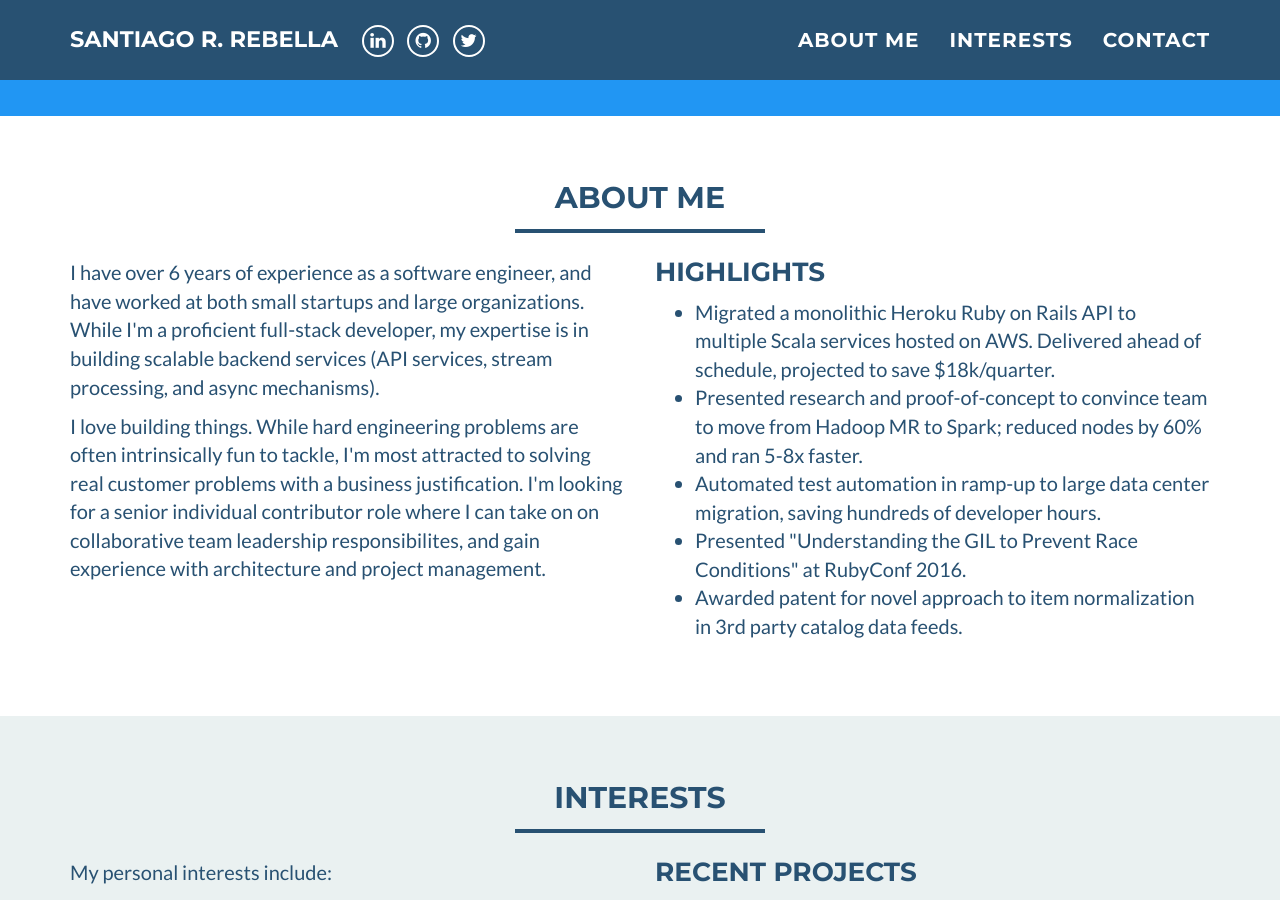
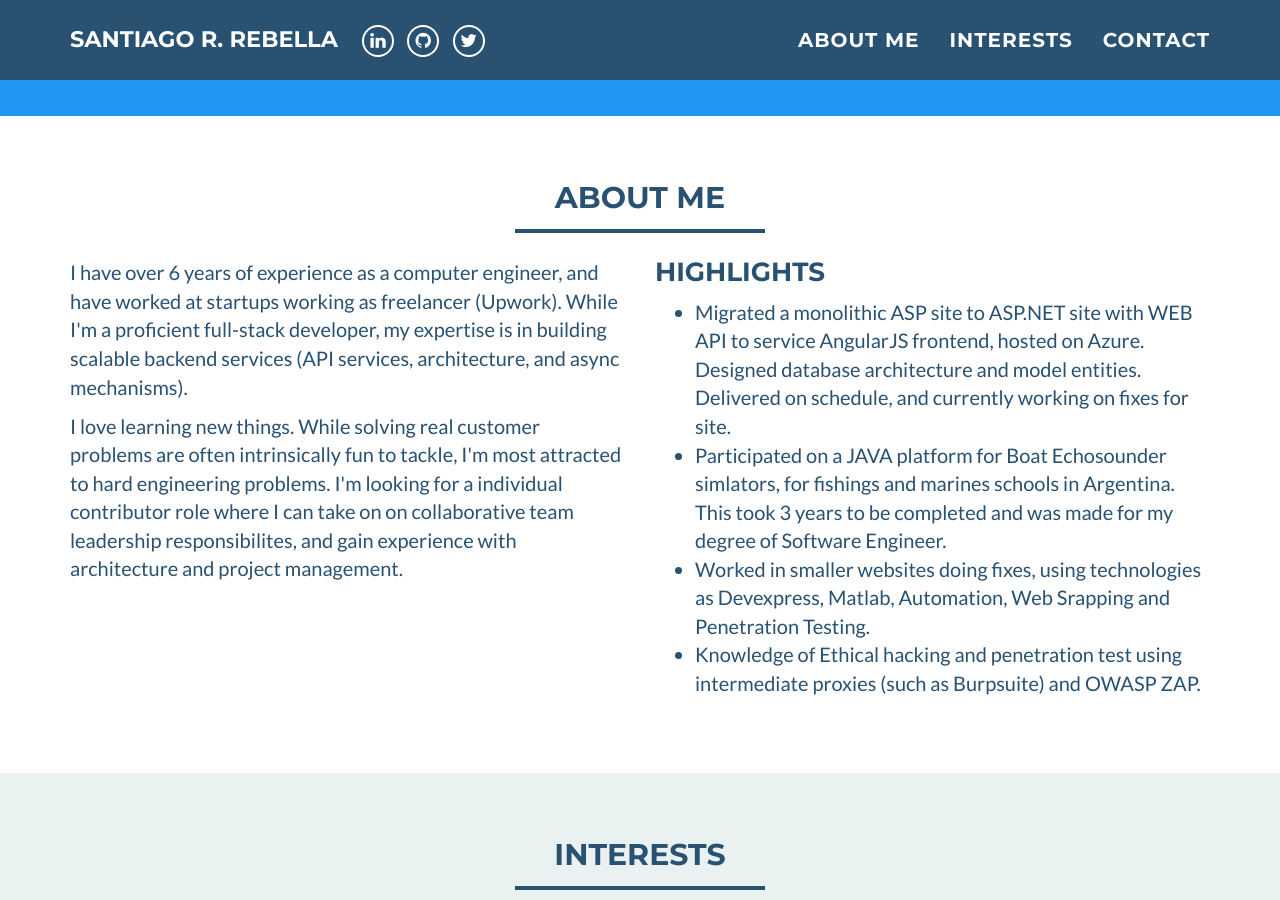
Before and after one commit to srebella/portfolio, a Jekyll site: the page built from index.html, in a window 1280 px wide and 900 px high, scrolled down 458 px. Built offline with Jekyll 4.4.1, drawn with Linux system fonts in a browser that asks for light colours.

Commit message:
about me update

```diff
--- a/_includes/about_me.html
+++ b/_includes/about_me.html
@@ -9,16 +9,16 @@
     <div class="row">
 	    <div class="col-sm-6">
     		<p>
-            I have over 6 years of experience as a software engineer, and have worked
-            at both small startups and large organizations. While I'm a proficient full-stack
-            developer, my expertise is in building scalable backend services (API services, stream processing,
+            I have over 6 years of experience as a computer engineer, and have worked
+            at startups working as freelancer (Upwork). While I'm a proficient full-stack
+            developer, my expertise is in building scalable backend services (API services, architecture,
             and async mechanisms).
         </p>
         <p>
-           I love building things.
-           While hard engineering problems are often intrinsically fun to tackle,
-           I'm most attracted to solving real customer problems with a business justification.
-           I'm looking for a senior individual contributor role where I can take on on collaborative
+           I love learning new things.
+           While solving real customer problems are often intrinsically fun to tackle,
+           I'm most attracted to hard engineering problems.
+           I'm looking for a individual contributor role where I can take on on collaborative
            team leadership responsibilites, and gain experience with
            architecture and project management.
         </p>
@@ -27,18 +27,19 @@
 		    <h3 style="margin-top:0;">Highlights</h3>
 		    <ul>
     			<li>
-            Migrated a monolithic Heroku Ruby on Rails API to multiple Scala
-            services hosted on AWS. Delivered ahead of schedule, projected to save $18k/quarter.
+            Migrated a monolithic ASP site to ASP.NET site with WEB API to service
+			AngularJS frontend, hosted on Azure. Designed database architecture and model entities.
+			Delivered on schedule, and currently working on fixes for site.
     			</li>
           <li>
-            Presented research and proof-of-concept to convince team to move from Hadoop MR to Spark; reduced nodes by 60% and ran 5-8x faster.
+            Participated on a JAVA platform for Boat Echosounder simlators, for fishings and marines schools in Argentina.
+			This took 3 years to be completed and was made for my degree of Software Engineer.
+          </li>
           <li>
-            Automated test automation in ramp-up to large data center migration, saving hundreds of developer hours.
-    			<li>
-            Presented "Understanding the GIL to Prevent Race Conditions" at RubyConf 2016.
+            Worked in smaller websites doing fixes, using technologies as Devexpress, Matlab, Automation, Web Srapping and Penetration Testing.
     			</li>
     			<li>
-            Awarded patent for novel approach to item normalization in 3rd party catalog data feeds.
+            Knowledge of Ethical hacking and penetration test using intermediate proxies (such as Burpsuite) and OWASP ZAP.
     			</li>
 		    </ul>
 	    </div>
```
